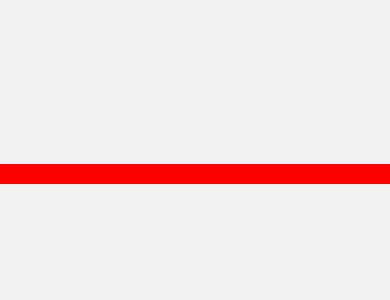
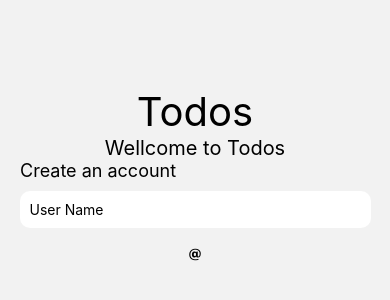
Before and after one commit to 771zak/todo-app-react-native, a React Native app: screen /Signup in a window 390 px wide. Shown: the part 248-548 px from the top of the page. Built offline with nearby package versions, Linux system fonts and the light colour scheme; no server answers.

Commit message:
new changes

```diff
--- /dev/null
+++ b/components/Logo.tsx
@@ -0,0 +1,14 @@
+import React from "react-native";
+import { Text, View, StyleSheet } from "react-native";
+
+const Logo = () => {
+	return <Text style={styles.logo}>Todos</Text>;
+};
+
+const styles = StyleSheet.create({
+	logo: {
+		fontSize: 40,
+	},
+});
+
+export default Logo;
--- a/components/TaskElement.js
+++ b/components/TaskElement.js
@@ -1,11 +1,17 @@
-import { Text, View, StyleSheet } from "react-native";
+import { Text, View, StyleSheet, TouchableOpacity } from "react-native";
 
 const TaskElement = ({ item }) => {
-  let boolVal = item.status+"";
+	let boolVal = item.status + "";
+	const changeTaskStatus = () => {
+		// item.status = !item.status;
+		console.log(!item.status);
+	};
 	return (
-		<View style={styles.taskItem}>
-			<Text style={item.status == true ? styles.doneTask : styles.undoneTask}>{item.task}</Text>
-		</View>
+		<TouchableOpacity style={styles.taskItem} onPress={changeTaskStatus}>
+			<Text style={item.status == true ? styles.doneTask : styles.undoneTask}>
+				{item.task}
+			</Text>
+		</TouchableOpacity>
 	);
 };
 
@@ -15,14 +21,14 @@ const styles = StyleSheet.create({
 		margin: 10,
 		padding: 10,
 		elevation: 1,
-    borderRadius: 10,
+		borderRadius: 10,
 	},
-  doneTask: {
-    textDecorationLine: "line-through"
-  },
-  undoneTask: {
-    textDicorationLine: "none",
-  }
+	doneTask: {
+		textDecorationLine: "line-through",
+	},
+	undoneTask: {
+		textDicorationLine: "none",
+	},
 });
 
 export default TaskElement;
--- a/package.json
+++ b/package.json
@@ -11,6 +11,8 @@
   "dependencies": {
     "@react-navigation/native": "^6.0.13",
     "@react-navigation/native-stack": "^6.9.1",
+    "@types/react": "~18.0.0",
+    "@types/react-native": "~0.69.1",
     "expo": "~46.0.16",
     "expo-status-bar": "~1.4.0",
     "firebase": "9.6.7",
@@ -19,7 +21,8 @@
     "react-native-reanimated": "^2.11.0",
     "react-native-safe-area-context": "^4.4.1",
     "react-native-screens": "^3.18.2",
-    "react-native-vector-icons": "^9.2.0"
+    "react-native-vector-icons": "^9.2.0",
+    "typescript": "^4.6.3"
   },
   "devDependencies": {
     "@babel/core": "^7.12.9"
--- a/screens/LoginScreen.js
+++ b/screens/LoginScreen.js
@@ -12,6 +12,9 @@ import {
 import Icon from "react-native-vector-icons/FontAwesome";
 import { auth } from "../db";
 import { signInWithEmailAndPassword, onAuthStateChanged } from "firebase/auth";
+
+// components
+import Logo from "../components/Logo.tsx";
 
 const LoginScreen = ({ navigation }) => {
 	const [email, setEmail] = useState("");
@@ -39,13 +42,17 @@ const LoginScreen = ({ navigation }) => {
 			});
 	};
 
+	const switchToSignUp = () => {
+		navigation.navigate("Signup");
+	};
+
 	return (
 		<KeyboardAvoidingView
 			behavior={Platform.os == "ios" ? "padding" : "height"}
 			style={{ flex: 1 }}
 		>
 			<View style={styles.main}>
-				<Text style={styles.logo}>Todos</Text>
+				<Logo />
 				<Text style={{ fontSize: 23, marginBottom: 20 }}>
 					Wellcome back you've been missed!
 				</Text>
@@ -78,6 +85,15 @@ const LoginScreen = ({ navigation }) => {
 					<TouchableOpacity style={styles.signBtn} onPress={signIn}>
 						<Text style={{ fontSize: 18, color: "white" }}>Sign In</Text>
 					</TouchableOpacity>
+					<View style={styles.logScreenRoute}>
+						<Text>Don't have an accout?</Text>
+						<TouchableOpacity
+							style={{ marginLeft: 5 }}
+							onPress={switchToSignUp}
+						>
+							<Text style={{ fontSize: 17, color: "blue" }}>Register</Text>
+						</TouchableOpacity>
+					</View>
 				</View>
 			</View>
 		</KeyboardAvoidingView>
@@ -89,9 +105,6 @@ const styles = StyleSheet.create({
 		flex: 1,
 		justifyContent: "center",
 		alignItems: "center",
-	},
-	logo: {
-		fontSize: 40,
 	},
 	inputContainer: {
 		width: "100%",
@@ -105,6 +118,7 @@ const styles = StyleSheet.create({
 		borderRadius: 10,
 		flexDirection: "row",
 		marginBottom: 20,
+		elevation: 2,
 	},
 	email: {
 		backgroundColor: "white",
@@ -112,6 +126,7 @@ const styles = StyleSheet.create({
 		padding: 10,
 		width: "90%",
 		marginBottom: 20,
+		elevation: 2,
 	},
 	password: {
 		backgroundColor: "white",
@@ -126,6 +141,13 @@ const styles = StyleSheet.create({
 		padding: 10,
 		justifyContent: "center",
 		alignItems: "center",
+		elevation: 2,
+	},
+	logScreenRoute: {
+		flexDirection: "row",
+		justifyContent: "center",
+		alignItems: "baseline",
+		marginTop: 20,
 	},
 });
 
--- a/screens/SignupScreen.js
+++ /dev/null
@@ -1,25 +0,0 @@
-import React from "react";
-import { View, Text, StyleSheet } from "react-native";
-
-const SignupScreen = () => {
-	return (
-		<View style={styles.container}>
-			<View style={styles.header}></View>
-		</View>
-	);
-};
-
-const styles = StyleSheet.create({
-	container: {
-		flex: 1,
-		justifyContent: "center",
-		alignItems: "center",
-	},
-	header: {
-		width: "100%",
-		height: 20,
-		backgroundColor: "red",
-	},
-});
-
-export default SignupScreen;
--- /dev/null
+++ b/screens/SignupScreen.tsx
@@ -0,0 +1,69 @@
+import React, { useState } from "react";
+import { View, Text, StyleSheet, TextInput } from "react-native";
+
+//components
+import Logo from "../components/Logo.tsx";
+
+// icons
+import Icon from "react-native-vector-icons/Entypo";
+
+const SignupScreen = () => {
+	const [userName, setUserName] = useState("");
+
+	return (
+		<View style={styles.container}>
+			<View style={styles.header}>
+				<Logo />
+				<Text style={{ fontSize: 20 }}>Wellcome to Todos</Text>
+			</View>
+			<View style={styles.signUpForm}>
+				<Text
+					style={{
+						fontSize: 18,
+						alignSelf: "flex-start",
+						marginLeft: 20,
+						marginBottom: 10,
+					}}
+				>
+					Create an account
+				</Text>
+
+				<TextInput
+					placeholder="User Name"
+					onChangeText={(text) => setUserName(text)}
+					value={userName}
+					style={styles.textInput}
+				/>
+				<View>
+					<Icon name="email" />
+				</View>
+			</View>
+		</View>
+	);
+};
+
+const styles = StyleSheet.create({
+	container: {
+		flex: 1,
+		justifyContent: "center",
+		alignItems: "center",
+	},
+	header: {
+		width: "100%",
+		alignItems: "center",
+	},
+	signUpForm: {
+		width: "100%",
+		alignItems: "center",
+	},
+	textInput: {
+		backgroundColor: "white",
+		borderRadius: 10,
+		padding: 10,
+		width: "90%",
+		marginBottom: 20,
+		elevation: 2,
+	},
+});
+
+export default SignupScreen;
--- /dev/null
+++ b/tsconfig.json
@@ -0,0 +1,4 @@
+{
+  "compilerOptions": {},
+  "extends": "expo/tsconfig.base"
+}
```
Also changed, not shown: 1 other file (tests, documents, lock files or other folders).
